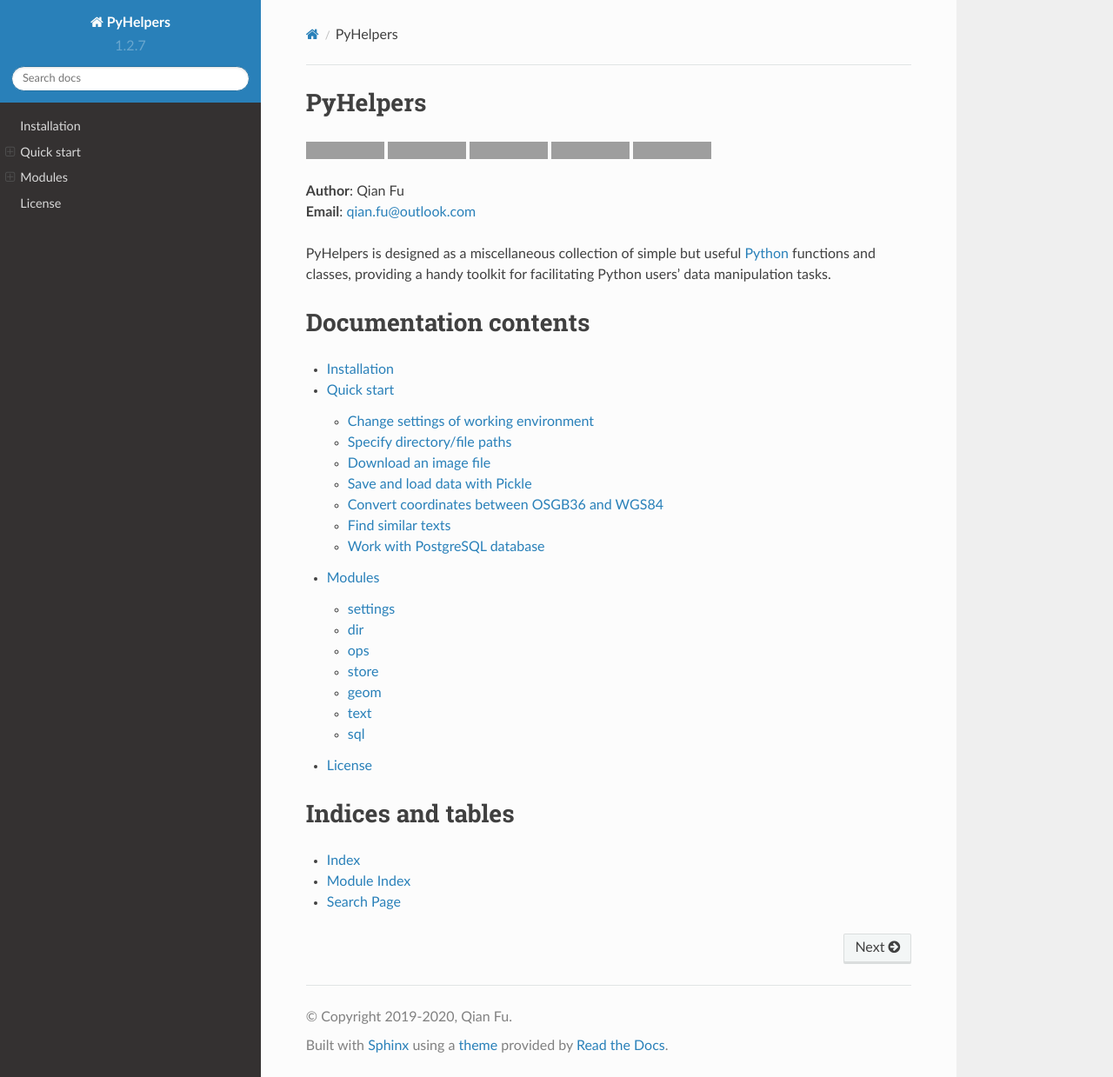
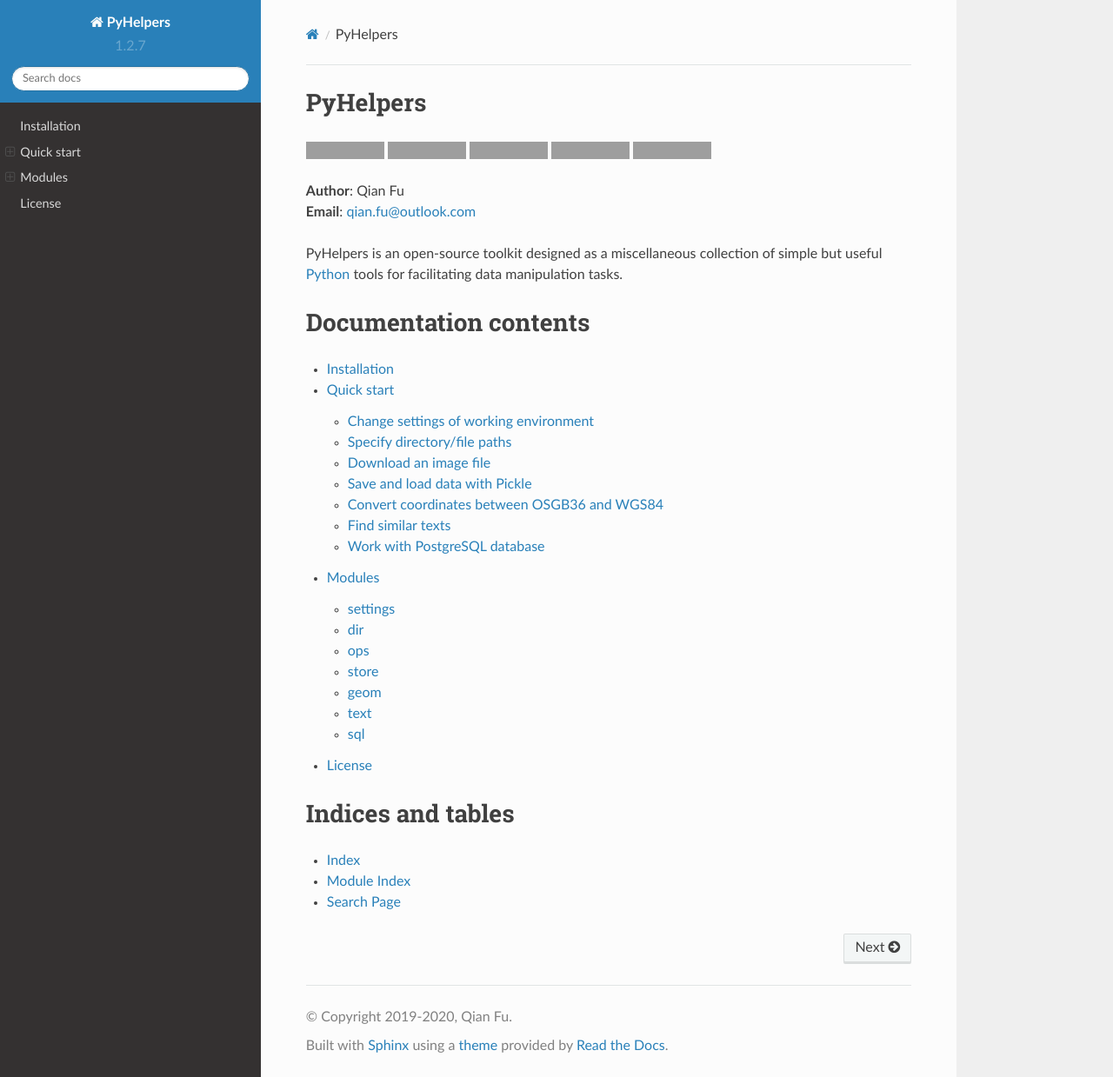
Before and after one commit to mikeqfu/pyhelpers, a Sphinx documentation site: the page built from docs/source/index.rst, in a window 1280 px wide and 1239 px high. Shown: the whole window at 87% size. Built offline with Sphinx 7.4.7 and the Read the Docs theme 2.0.0, drawn with Linux system fonts in a browser that asks for light colours; grey boxes are pictures that could not be loaded.

Commit message:
modify \docs\source\index.rst

```diff
--- a/docs/source/index.rst
+++ b/docs/source/index.rst
@@ -20,7 +20,7 @@
 | **Author**: Qian Fu
 | **Email**: qian.fu@outlook.com
 
-PyHelpers is designed as a miscellaneous collection of simple but useful `Python <https://www.python.org/>`_ functions and classes, providing a handy toolkit for facilitating Python users' data manipulation tasks.
+PyHelpers is an open-source toolkit designed as a miscellaneous collection of simple but useful `Python <https://www.python.org/>`_ tools for facilitating data manipulation tasks.
 
 ######################
 Documentation contents
```
